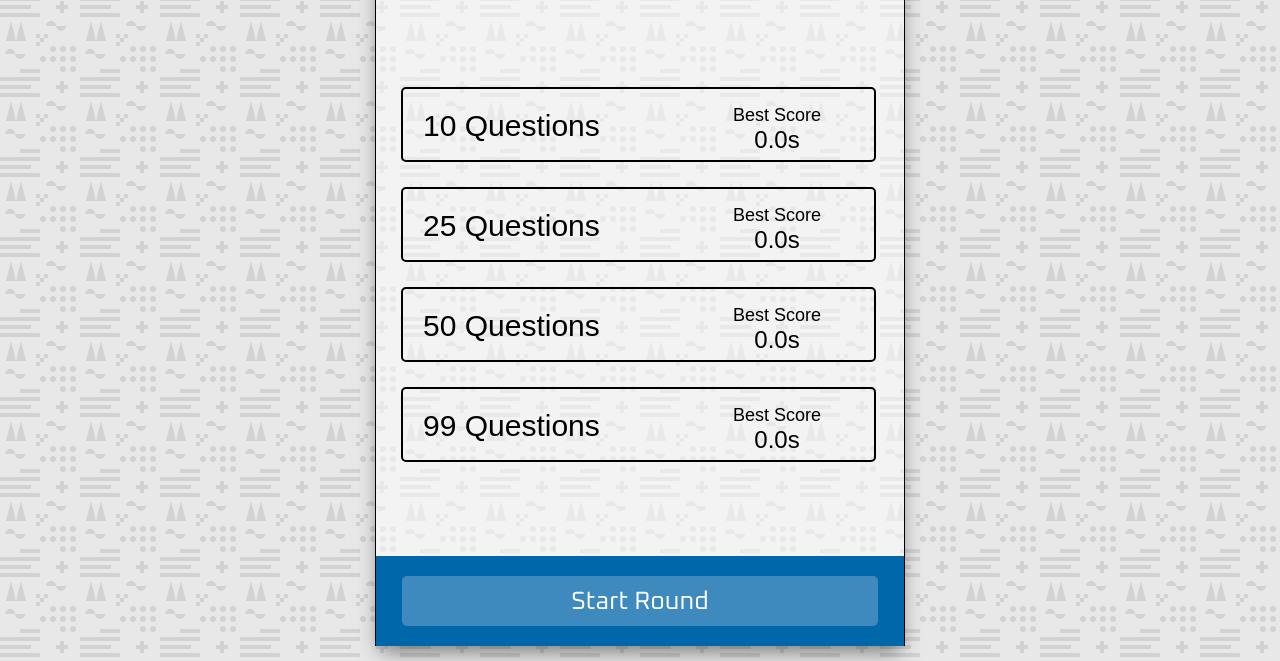
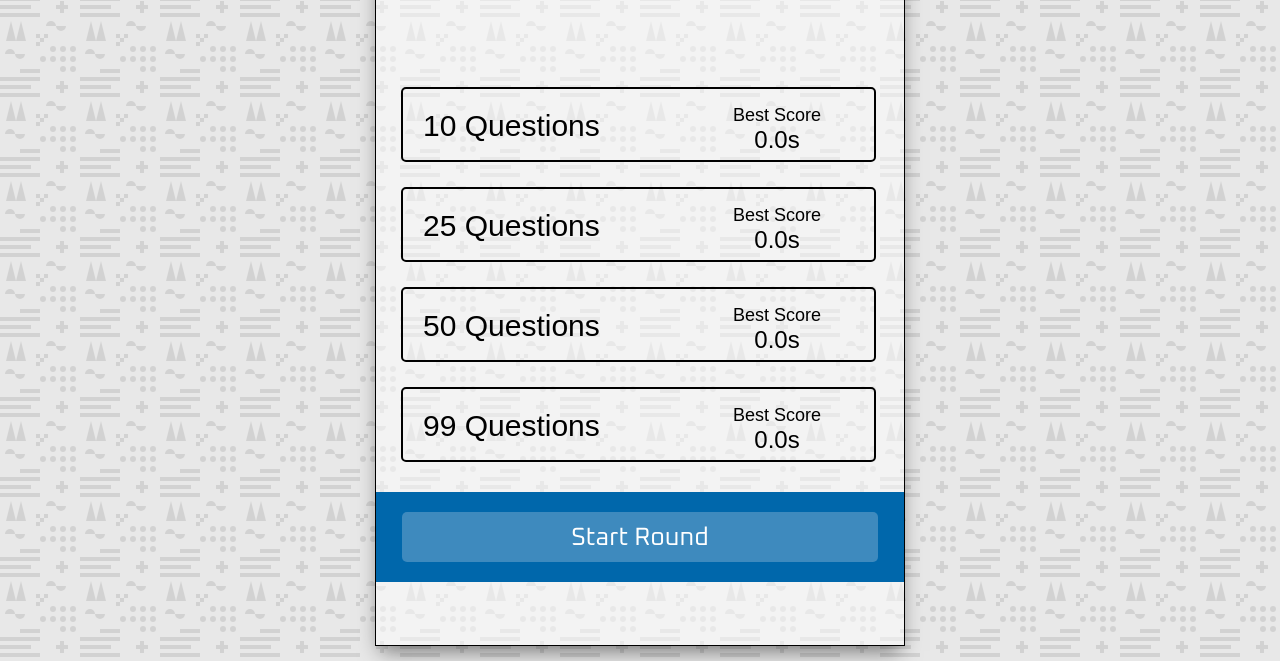
Before and after one commit to gqbeerman/math-sprint, a website: page index.html in a window 1280 px wide. Shown: the part 139-800 px from the top of the page. Drawn offline with Linux system fonts and the light colour scheme; a web font is replaced by a local one.

Commit message:
style footer

```diff
--- a/style.css
+++ b/style.css
@@ -110,7 +110,7 @@ label {
 }
 
 .selection-footer {
-  top: 134px;
+  top: 70px;
 }
 
 /* Game Page -------------------------- */
```
